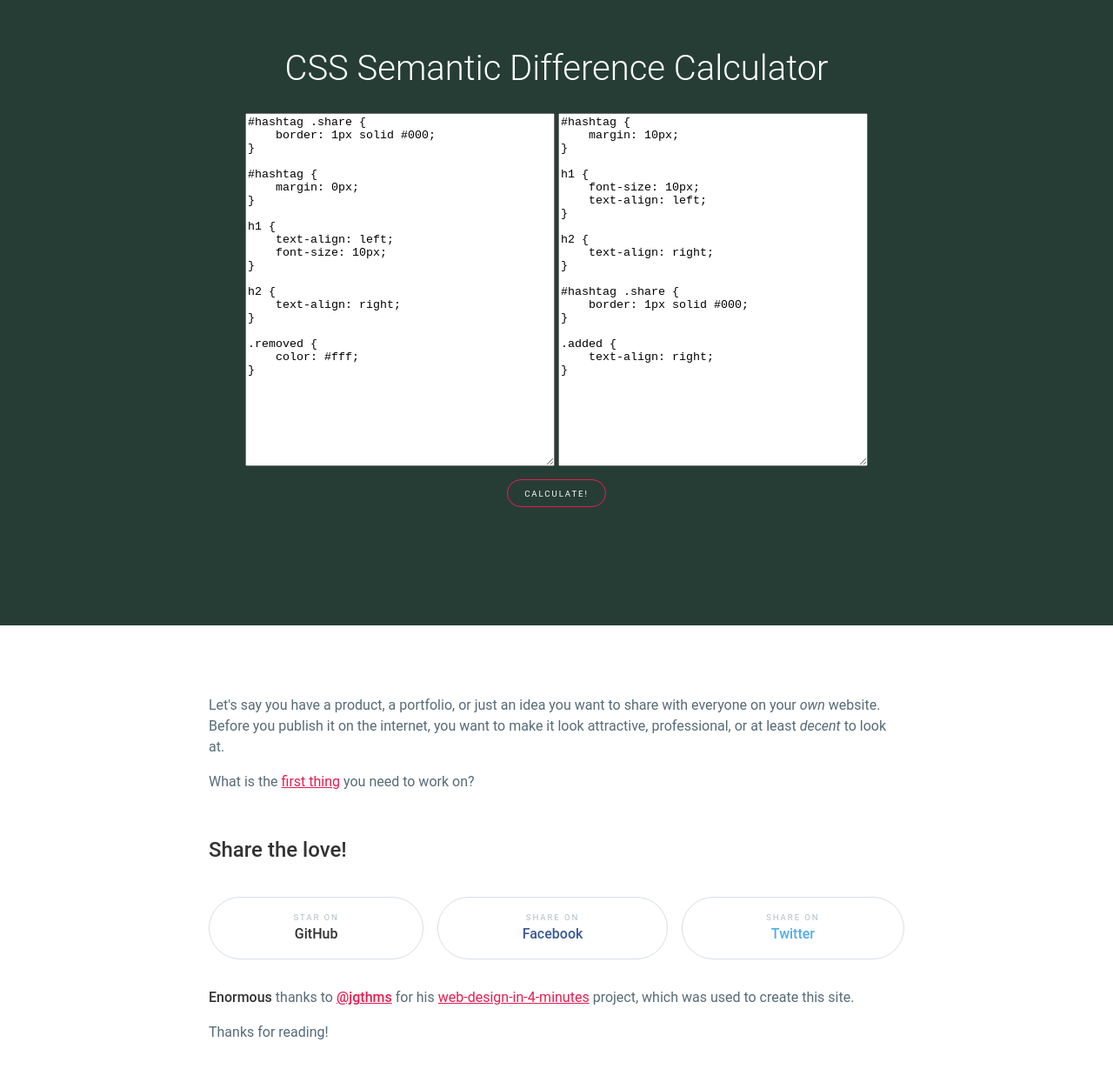
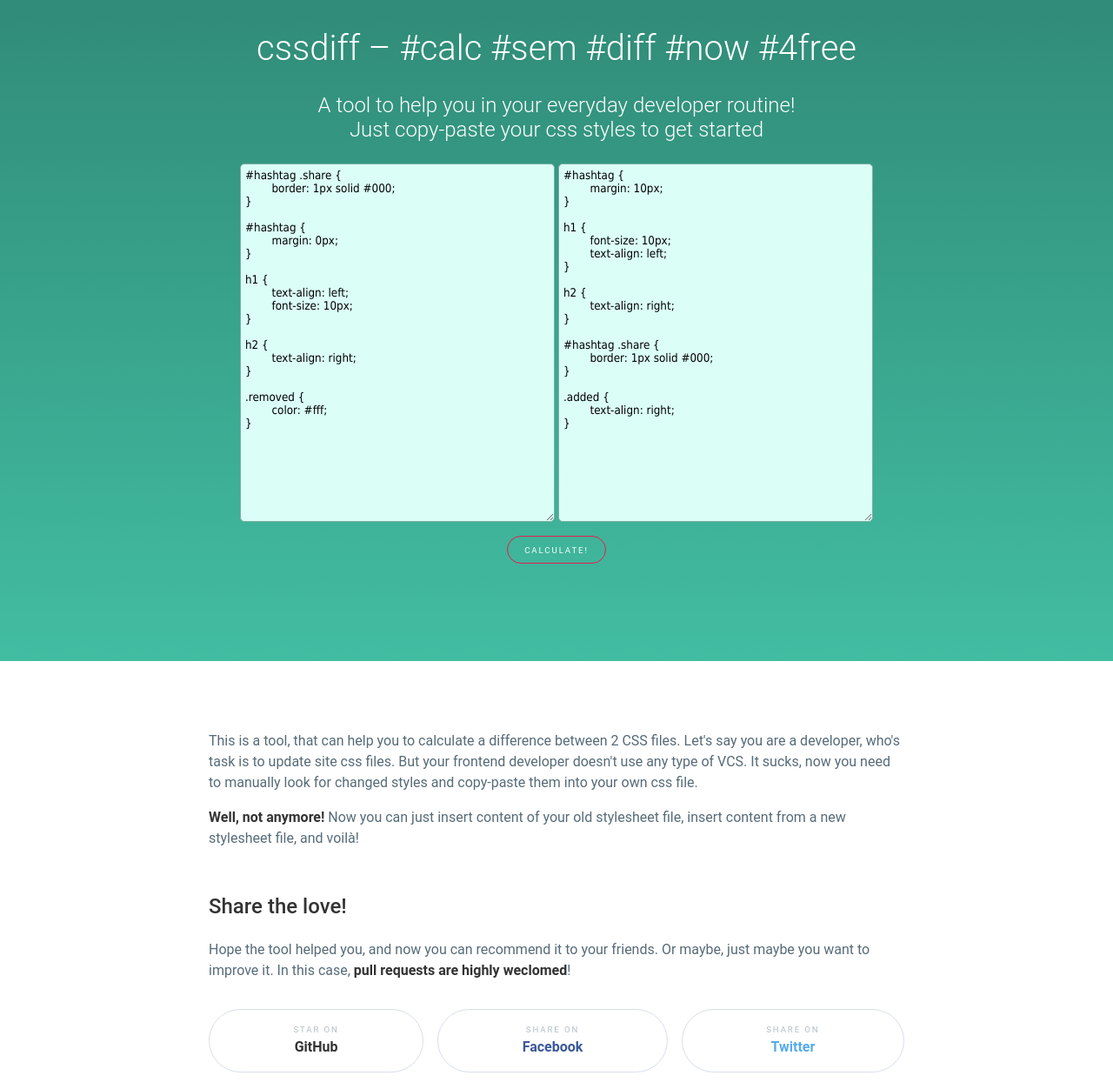
Before and after one commit to inlife/cssdiff, a website with bundled scripts: page index.html in a window 1280 px wide. Shown: the part 100-1352 px from the top of the page at 87% size. Built offline with nearby package versions, Linux system fonts and the light colour scheme; files whose address does not match are found by name.

Commit message:
added metatags, decription, updated styles

```diff
--- a/assets/style.css
+++ b/assets/style.css
@@ -142,6 +142,7 @@ body {
 
 h1,
 h2,
+h3
 strong {
   font-weight: 500;
 }
@@ -159,13 +160,14 @@ main {
 
 header {
   background-color: #263d36;
-  background-image: url("header.jpg");
+  background-image: linear-gradient(-180deg, #2E8572 0%, #42BDA2 100%);
+  /*background-image: url("header.jpg");*/
   background-position: center top;
   background-repeat: no-repeat;
   background-size: cover;
   line-height: 1.2;
   max-width: none;
-  padding: 10vw 2em;
+  padding: 8.2vw 2em;
   text-align: center;
 }
 
@@ -179,6 +181,12 @@ header {
 header h1 {
   color: white;
   font-size: 2.5em;
+  font-weight: 300;
+}
+
+header h3 {
+  color: white;
+  font-size: 1.5em;
   font-weight: 300;
 }
 
@@ -310,6 +318,13 @@ footer .button {
 .form-container textarea {
   min-width: 350px;
   min-height: 400px;
+  border: 1px solid #7BADA3;
+  padding: 5px;
+  border-radius: 5px;
+  font-family: Tahoma, sans-serif;
+  background-color: #DBFFF7;
+  background-position: bottom right;
+  background-repeat: no-repeat;
 }
 
 
--- a/index.html
+++ b/index.html
@@ -1,13 +1,48 @@
 <!DOCTYPE html>
-<html lang="en">
+<html lang="en" xml:lang="en" prefix="og: http://ogp.me/ns# fb: http://ogp.me/ns/fb# og: http://opengraphprotocol.org/schema/# fb: http://www.facebook.com/2008/fbml/#" itemscope itemtype="http://schema.org/Article">
 <head>
-    <title>Web Design in 4 minutes</title>
-    <meta name="viewport" content="width=device-width, initial-scale=1">
+    <meta charset="utf-8">
+    <meta name="robots" content="index, notranslate">
+    <meta name="viewport" content="width=device-width, initial-scale=1.0, maximum-scale=1.0, user-scalable=no">
+    <meta http-equiv="X-UA-Compatible" content="IE=edge">
+    <meta name="HandheldFriendly" content="True">
+
+    <title>cssdiff – Calculate semantic CSS difference online</title>
+
+    <meta name="description" content="cssdiff – Calculate semantic casdade style sheets difference online. Online diff tool.">
+    <meta name="keywords" content="CSS diff tool online calc calculate style">
+    <meta name="author" content="Vladislav Gritsenko">
+
+    <link rel="canonical" content="https://inlife.github.io/cssdiff/">
+    <link rel="author" href="https://plus.google.com/114197786731970943237">
+    <link rel="publisher" href="https://plus.google.com/114197786731970943237">
+
+    <meta property="og:title" content="cssdiff – Calculate semantic CSS difference online">
+    <meta property="og:description" content="cssdiff – Calculate semantic casdade style sheets difference online. Online diff tool.">
+    <meta property="og:locale" content="en_US">
+    <meta property="og:type" content="website">
+    <meta property="og:url" content="https://inlife.github.io/cssdiff/">
+    <meta property="og:image" content="https://inlife.github.io/cssdiff/images/cover_small.jpg">
+    <meta property="og:site_name" content="cssdiff – Calculate semantic CSS difference online">
+
+    <meta property="fb:admins" content="100000470641337">
+    <meta property="fb:profile_id" content="100000470641337">
+
+    <meta name="twitter:card" content="summary">
+    <meta name="twitter:site" content="@inlife360">
+    <meta name="twitter:creator" content="@inlife360">
+    <meta name="twitter:description" content="cssdiff – Calculate semantic casdade style sheets difference online. Online diff tool.">
+
+    <meta itemprop="name" content="cssdiff – Calculate semantic CSS difference online">
+    <meta itemprop="description" content="cssdiff – Calculate semantic casdade style sheets difference online. Online diff tool.">
+    <meta itemprop="image" content="https://inlife.github.io/cssdiff/images/cover_small.jpg">
+
     <link rel="stylesheet" type="text/css" href="assets/style.css">
 </head>
 <body>
     <header id="header">
-      <h1>CSS Semantic Difference Calculator</h1>
+        <h1>cssdiff – #calc #sem #diff #now #4free</h1>
+        <h3>A tool to help you in your everyday developer routine!<br>Just copy-paste your css styles to get started</h3>
         <div class="form-container">
             <textarea id="diff-old" placeholder="Insert your current CSS">
 #hashtag .share {
@@ -62,22 +97,26 @@ h2 {
 
     <main>
         <section id="start">
-        <p>Let's say you have a product, a portfolio, or just an idea you want to share with everyone on your <em>own</em> website. Before you publish it on the internet, you want to make it look attractive, professional, or at least <em>decent</em> to look at.</p>
-        <p>What is the <a href="#content">first thing</a> you need to work on?</p>
+            <p>This is a tool, that can help you to calculate a difference between 2 CSS files. Let's say you are a developer, who's task is to update site css files.
+            But your frontend developer doesn't use any type of VCS. It sucks, now you need to manually look for changed styles and copy-paste them into your own css file.</p>
+            <p><strong>Well, not anymore!</strong> Now you can just insert content of your old stylesheet file, insert content from a new stylesheet file, and voilà!</p>
         </section>
 
         <section id="result" style="display: none">
             <h2>Result</h2>
+            <p>This 2 blocks below are showing difference between css you've inputed. <strong>Removed blocks</strong> section describes style blocks that were removed from first file,
+            or modified (in which case they will be shown also in <em>Added</em> section).</p>
+            <p><strong>Added blocks</strong> is a sections which describes style blocks that were added in the second file, and/or were modified from first file.</p>
             <div class="result-container">
                 <div>Removed blocks: <pre id="removed"></pre></div>
                 <div>Added blocks: <pre id="added"></pre></div>
             </div>
-        <p>The purpose of <strong>design</strong> is to enhance the presentation of the content it's applied to. It might sound obvious, but content being the <strong>primary</strong> element of a website, it should not be established as an afterthought.</p>
         </section>
 
 
         <section id="share">
             <h2>Share the love!</h2>
+            <p>Hope the tool helped you, and now you can recommend it to your friends. Or maybe, just maybe you want to improve it. In this case, <strong>pull requests are highly weclomed</strong>!</p>
             <nav class="buttons">
                 <a class="button github" href="https://github.com/inlife/cssdiff" target="_blank">
                     <em>Star on</em> <strong>GitHub</strong>
@@ -112,11 +151,7 @@ h2 {
     </main>
 
     <script type="text/javascript">
-WebFontConfig = {
-  google: {
-    families: ['Roboto:300,400,500']
-  }
-};
+        WebFontConfig = { google: { families: ['Roboto:300,400,500'] }};
         (function(d) {
             var wf = d.createElement('script'), s = d.scripts[0];
             wf.src = 'https://ajax.googleapis.com/ajax/libs/webfont/1.6.16/webfont.js';
```
Lines whose indentation alone changed are shown as unchanged.
